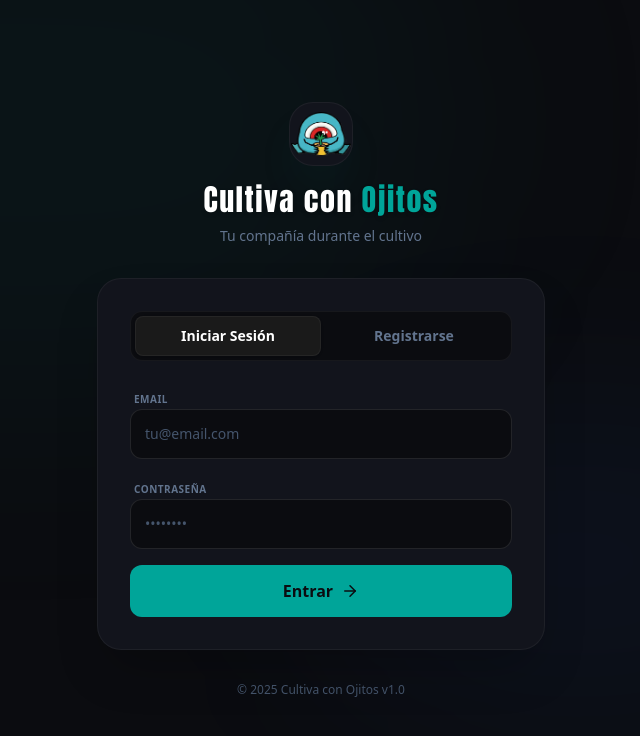
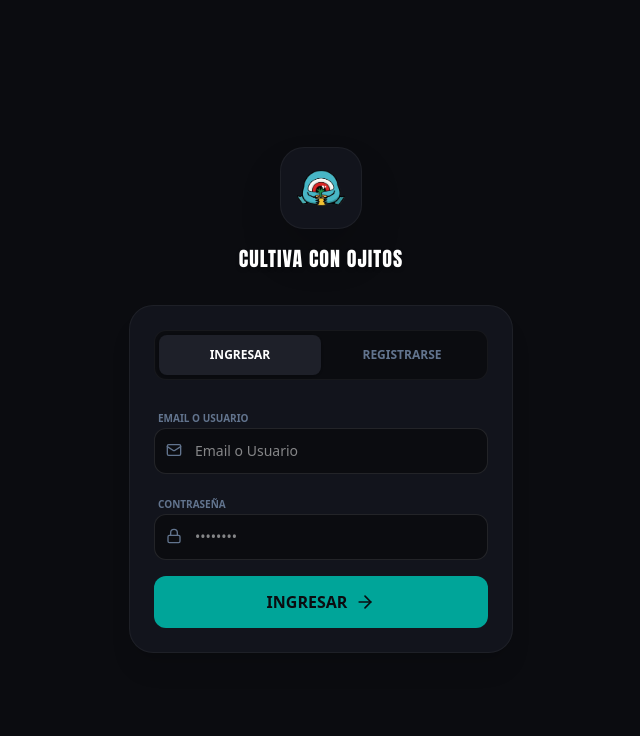
Before and after one commit to nicolizaso/cultiva-con-or, a Next.js app: page /login in a window 1280 px wide. Shown: the top 736 px of the page, without its empty margins (319-959 px from the left). Built offline with nearby package versions, Linux system fonts and the light colour scheme.

Commit message:
registro con nombre de usuario

```diff
--- a/app/login/page.tsx
+++ b/app/login/page.tsx
@@ -1,159 +1,167 @@
-"use client";
+'use client'
 
-import { useState } from "react";
-import { useRouter } from "next/navigation";
-import Image from "next/image";
-import { login, signup } from "./actions";
-import { ArrowRight, Loader2 } from "lucide-react";
+import { useState } from 'react'
+import { useRouter } from 'next/navigation'
+import Image from 'next/image'
+import { login, signup } from './actions'
+import { ArrowRight, Loader2, User, Mail, Lock, AlertCircle } from 'lucide-react'
 
 export default function LoginPage() {
-  const router = useRouter();
-  const [isLogin, setIsLogin] = useState(true);
-  const [loading, setLoading] = useState(false);
-  const [msg, setMsg] = useState<{ type: 'error' | 'success', text: string } | null>(null);
+  const router = useRouter()
+  const [isLogin, setIsLogin] = useState(true)
+  const [loading, setLoading] = useState(false)
+  const [msg, setMsg] = useState<{ type: 'error' | 'success'; text: string } | null>(null)
 
   const handleOnSubmit = async (e: React.FormEvent<HTMLFormElement>) => {
-    e.preventDefault();
-    setLoading(true);
-    setMsg(null);
+    e.preventDefault()
+    setLoading(true)
+    setMsg(null)
 
-    const formData = new FormData(e.currentTarget);
+    const formData = new FormData(e.currentTarget)
 
     try {
-      if (isLogin) {
-        const res = await login(formData);
+      const action = isLogin ? login : signup
+      const res = await action(formData)
+
       if (res?.error) {
-          setMsg({ type: 'error', text: res.error });
-          setLoading(false);
+        setMsg({ type: 'error', text: res.error })
+        setLoading(false)
       } else if (res?.success) {
-          router.push('/');
-          router.refresh();
+        router.push('/') // Redirección al Dashboard
+        router.refresh()
       }
-      } else {
-        const res = await signup(formData);
-        if (res?.error) {
-          setMsg({ type: 'error', text: res.error });
-          setLoading(false);
-        } else if (res?.success) {
-          setMsg({ type: 'success', text: '¡Cuenta creada! Revisa tu email o inicia sesión.' });
-          setIsLogin(true); // Cambiar a login automáticamente
-          setLoading(false);
+    } catch (err) {
+      console.error(err)
+      setMsg({ type: 'error', text: 'Error de conexión.' })
+      setLoading(false)
     }
   }
-    } catch (err) {
-      setMsg({ type: 'error', text: 'Ocurrió un error inesperado.' });
-      setLoading(false);
-    }
-  };
 
   return (
-    <main className="min-h-screen bg-[#0B0C10] flex flex-col items-center justify-center p-4 font-body relative overflow-hidden">
+    <main className="min-h-screen bg-[#0B0C10] flex flex-col items-center justify-center p-6 relative">
 
-      {/* Fondo Decorativo */}
-      <div className="absolute top-0 left-0 w-full h-full overflow-hidden pointer-events-none z-0">
-        <div className="absolute -top-[20%] -left-[10%] w-[70%] h-[70%] bg-brand-primary/5 rounded-full blur-[120px]"></div>
-        <div className="absolute bottom-[10%] right-[10%] w-[40%] h-[40%] bg-blue-500/5 rounded-full blur-[100px]"></div>
+      {/* Logo y Título */}
+      <div className="flex flex-col items-center mb-8 text-center z-10">
+        <div className="bg-[#12141C] p-4 mb-4 rounded-3xl border border-white/5 shadow-2xl">
+          <Image src="/logo-login.png" alt="Logo" width={60} height={60} className="w-12 h-12 object-contain" />
+        </div>
+        <h1 className="text-xl font-bold text-white tracking-widest uppercase">
+          CULTIVA CON <span className="text-brand-primarymary">OJITOS</span>
+        </h1>
       </div>
 
-      <div className="w-full max-w-md relative z-10">
+      {/* Tarjeta Bento */}
+      <div className="w-full max-w-sm bg-[#12141C] border border-white/5 rounded-3xl p-6 shadow-xl backdrop-blur-md z-10">
 
-        {/* Logo Header */}
-        <div className="text-center mb-8 animate-in fade-in slide-in-from-bottom-4 duration-700">
-          <div className="inline-flex items-center justify-center w-16 h-16 rounded-3xl bg-[#12141C] border border-white/5 mb-4 shadow-2xl shadow-brand-primary/10">
-            {/* Si tienes el logo usa Image, si no el icono */}
-            <Image
-            src="/logo-login.png"  // El nombre de tu archivo en public
-            alt="Logo Ojitos"
-            width={72}             // Ancho visual
-            height={72}            // Alto visual
-            className="w-15 h-15 object-contain" // Ajustamos a w-10 (40px) para dejar un poco de aire alrededor
-          />
-          </div>
-          <h1 className="text-3xl font-title font-light text-white mb-2">
-            Cultiva con <span className="text-brand-primary font-bold">Ojitos</span>
-          </h1>
-          <p className="text-slate-500 text-sm">Tu compañía durante el cultivo</p>
-        </div>
-
-        {/* Tarjeta Bento Login */}
-        <div className="bg-[#12141C] border border-white/5 rounded-3xl p-8 shadow-2xl backdrop-blur-xl">
-
-            {/* Selector Toggle */}
-            <div className="flex bg-[#0B0C10] p-1 rounded-xl mb-6 border border-white/5 relative">
-                <div
-                    className={`absolute top-1 bottom-1 w-[calc(50%-4px)] bg-[#1a1a1a] rounded-lg transition-all duration-300 shadow-sm border border-white/5 ${isLogin ? 'left-1' : 'left-[calc(50%+4px)]'}`}
-                ></div>
+        {/* Toggle Login/Registro */}
+        <div className="flex bg-[#0B0C10] p-1 rounded-xl mb-6 border border-white/5">
           <button
-                    type="button"
             onClick={() => { setIsLogin(true); setMsg(null); }}
-                    className={`flex-1 relative z-10 text-sm font-bold py-2.5 text-center transition-colors ${isLogin ? 'text-white' : 'text-slate-500 hover:text-slate-300'}`}
+            className={`flex-1 text-xs font-bold py-3 rounded-lg transition-all ${
+              isLogin ? 'bg-[#1e2029] text-white shadow-sm' : 'text-slate-500 hover:text-slate-300'
+            }`}
           >
-                    Iniciar Sesión
+            INGRESAR
           </button>
           <button
-                    type="button"
             onClick={() => { setIsLogin(false); setMsg(null); }}
-                    className={`flex-1 relative z-10 text-sm font-bold py-2.5 text-center transition-colors ${!isLogin ? 'text-white' : 'text-slate-500 hover:text-slate-300'}`}
+            className={`flex-1 text-xs font-bold py-3 rounded-lg transition-all ${
+              !isLogin ? 'bg-[#1e2029] text-white shadow-sm' : 'text-slate-500 hover:text-slate-300'
+            }`}
           >
-                    Registrarse
+            REGISTRARSE
           </button>
         </div>
 
         {msg && (
-                <div className={`mb-4 p-3 rounded-xl text-xs font-bold border flex items-center gap-2 animate-in fade-in zoom-in duration-300 ${
-                    msg.type === 'error'
-                    ? 'bg-red-500/10 text-red-400 border-red-500/20'
-                    : 'bg-emerald-500/10 text-emerald-400 border-emerald-500/20'
-                }`}>
-                    {msg.type === 'error' ? '⚠️' : '✅'} {msg.text}
+          <div className="mb-4 p-3 rounded-xl text-xs font-bold bg-red-500/10 text-red-400 border border-red-500/20 flex items-center gap-2">
+            <AlertCircle size={14} />
+            {msg.text}
           </div>
         )}
 
         <form onSubmit={handleOnSubmit} className="space-y-4">
+
+          {/* Campo Username (Solo Registro) */}
+          {!isLogin && (
             <div className="space-y-1">
-                    <label className="text-[10px] uppercase font-bold text-slate-500 tracking-wider ml-1">Email</label>
+              <label className="text-[10px] uppercase font-bold text-slate-500 ml-1">Usuario</label>
+              <div className="relative">
+                <User className="absolute left-3 top-3.5 text-slate-500" size={16} />
+                <input
+                  name="username"
+                  type="text"
+                  required={!isLogin}
+                  placeholder="Nombre de Usuario"
+                  className="w-full bg-[#0B0C10] border border-white/10 rounded-xl py-3 pl-10 pr-4 text-white text-sm outline-none focus:border-brand-primary transition-colors"
+                />
+              </div>
+            </div>
+          )}
+
+          {/* Campo Email / Usuario Login */}
+          <div className="space-y-1">
+            <label className="text-[10px] uppercase font-bold text-slate-500 ml-1">
+              {isLogin ? 'Email o Usuario' : 'Email'}
+            </label>
+            <div className="relative">
+              <Mail className="absolute left-3 top-3.5 text-slate-500" size={16} />
               <input
                 name="email"
-                        type="email"
+                type="text"
                 required
-                        placeholder="tu@email.com"
-                        className="w-full bg-[#0B0C10] border border-white/10 rounded-xl p-3.5 text-white text-sm outline-none focus:border-brand-primary/50 focus:ring-1 focus:ring-brand-primary/50 transition-all placeholder:text-slate-600"
+                placeholder={isLogin ? "Email o Usuario" : "tu@email.com"}
+                className="w-full bg-[#0B0C10] border border-white/10 rounded-xl py-3 pl-10 pr-4 text-white text-sm outline-none focus:border-brand-primary transition-colors"
               />
             </div>
+          </div>
 
+          {/* Campo Password */}
           <div className="space-y-1">
-                    <label className="text-[10px] uppercase font-bold text-slate-500 tracking-wider ml-1">Contraseña</label>
+            <label className="text-[10px] uppercase font-bold text-slate-500 ml-1">Contraseña</label>
+            <div className="relative">
+              <Lock className="absolute left-3 top-3.5 text-slate-500" size={16} />
               <input
                 name="password"
                 type="password"
                 required
-                        minLength={6}
                 placeholder="••••••••"
-                        className="w-full bg-[#0B0C10] border border-white/10 rounded-xl p-3.5 text-white text-sm outline-none focus:border-brand-primary/50 focus:ring-1 focus:ring-brand-primary/50 transition-all placeholder:text-slate-600"
+                className="w-full bg-[#0B0C10] border border-white/10 rounded-xl py-3 pl-10 pr-4 text-white text-sm outline-none focus:border-brand-primary transition-colors"
               />
             </div>
+          </div>
+
+          {/* Campo Repetir Password (Solo Registro) */}
+          {!isLogin && (
+            <div className="space-y-1">
+              <label className="text-[10px] uppercase font-bold text-slate-500 ml-1">Repetir Contraseña</label>
+              <div className="relative">
+                <Lock className="absolute left-3 top-3.5 text-slate-500" size={16} />
+                <input
+                  name="confirmPassword"
+                  type="password"
+                  required={!isLogin}
+                  placeholder="••••••••"
+                  className="w-full bg-[#0B0C10] border border-white/10 rounded-xl py-3 pl-10 pr-4 text-white text-sm outline-none focus:border-brand-primary transition-colors"
+                />
+              </div>
+            </div>
+          )}
 
           <button
             type="submit"
             disabled={loading}
-                    className="w-full bg-brand-primary hover:bg-[#008f85] text-[#0B0C10] font-bold py-3.5 rounded-xl transition-all active:scale-[0.98] disabled:opacity-50 disabled:cursor-not-allowed mt-2 flex items-center justify-center gap-2 group"
+            className="w-full bg-brand-primary hover:bg-[#008f85] text-[#0B0C10] font-bold py-3.5 rounded-xl transition-all active:scale-[0.98] mt-4 flex items-center justify-center gap-2 disabled:opacity-50"
           >
-                    {loading ? (
-                        <Loader2 className="animate-spin" size={18} />
-                    ) : (
+            {loading ? <Loader2 className="animate-spin" size={20} /> : (
               <>
-                            {isLogin ? "Entrar" : "Crear Cuenta"}
-                            <ArrowRight size={18} className="group-hover:translate-x-1 transition-transform" />
+                {isLogin ? 'INGRESAR' : 'CREAR CUENTA'}
+                <ArrowRight size={20} />
               </>
             )}
           </button>
         </form>
       </div>
-
-        <p className="text-center text-xs text-slate-600 mt-8">
-            © {new Date().getFullYear()} Cultiva con Ojitos v1.0
-        </p>
-      </div>
     </main>
-  );
+  )
 }
```
Also changed, not shown: app/login/actions.ts (+72 -30 lines). Lines whose indentation alone changed are shown as unchanged.
